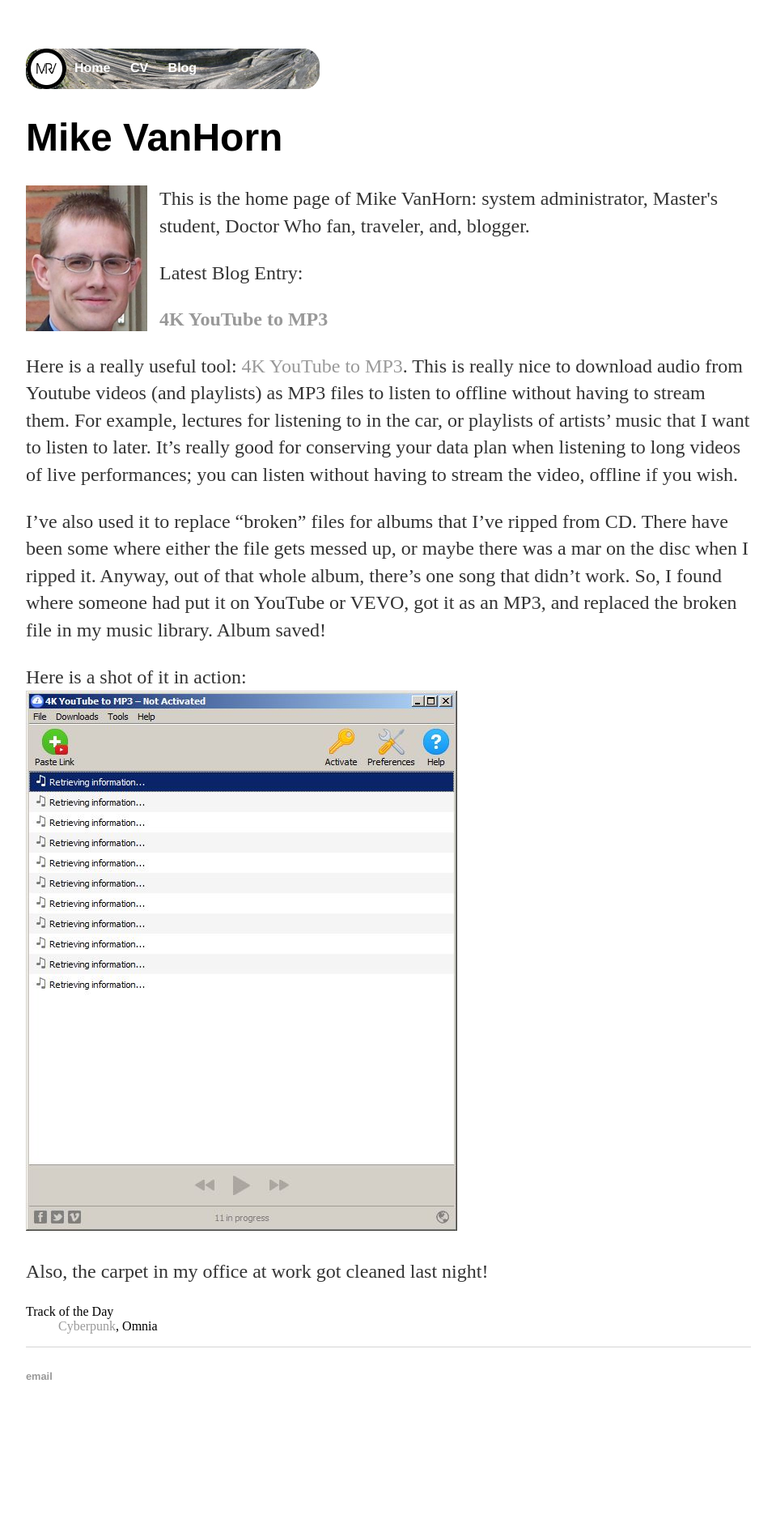
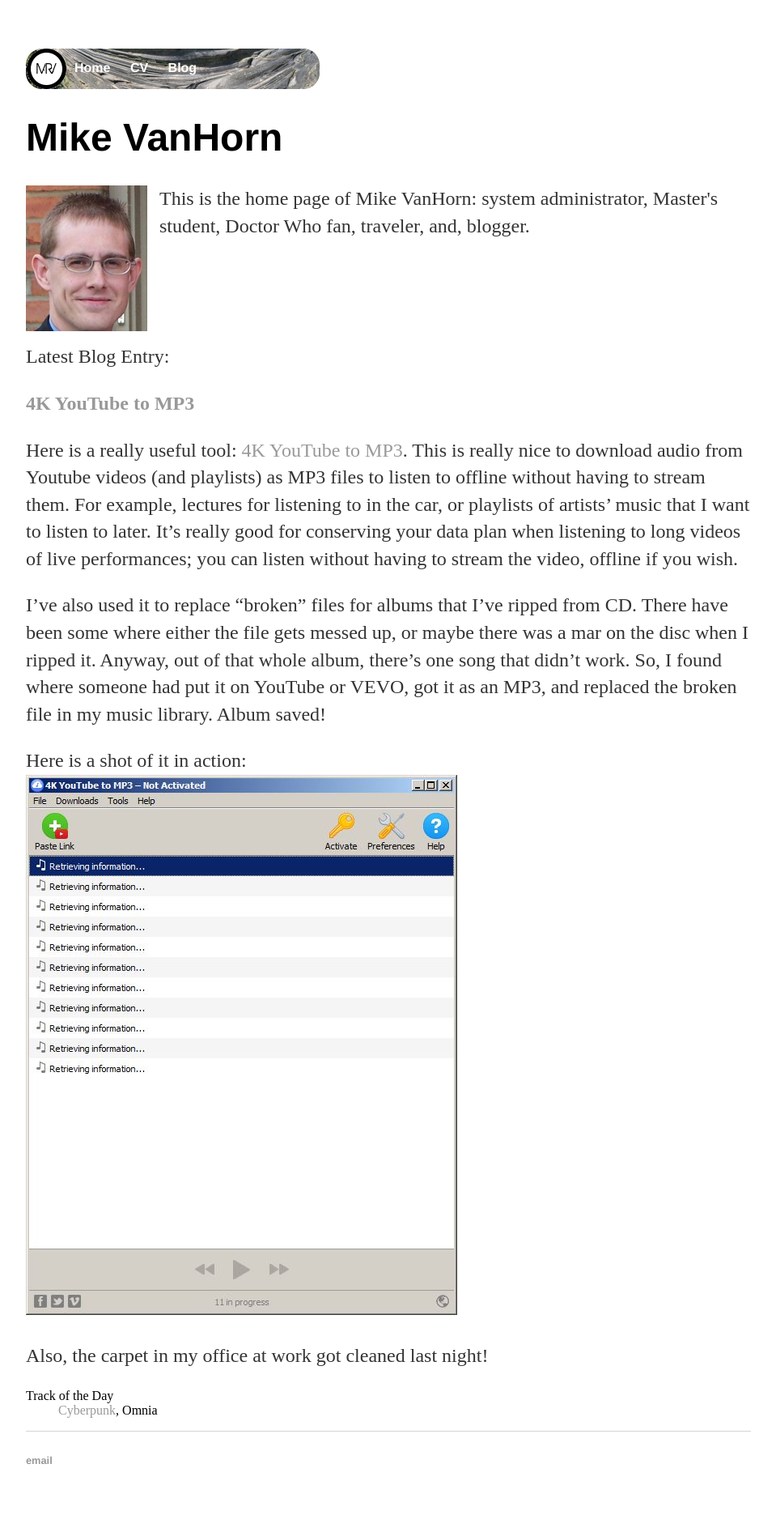
Before and after one commit to mrvanhorn/mrvanhorn.github.io, a Jekyll site: the page built from index.html, in a window 1280 px wide. Shown: the whole page at 81% size, without its empty margins (160-1119 px from the left). Built offline with Jekyll 4.4.1, drawn with Linux system fonts in a browser that asks for light colours; before the commit the page ends 1767 px from its top, so only the background shows below that.

Commit message:
Update post_detail.html

```diff
--- a/_includes/post_detail.html
+++ b/_includes/post_detail.html
@@ -1,4 +1,4 @@
-<p class="entry-title" style=“clear:both;”>Latest Blog Entry:</p>
+<p style="clear:both;">Latest Blog Entry:</p>
 <p><strong>
 {% if post.title %}
     <a href="{{ root_url }}{{ post.url }}">{{ post.title }}</a>
```
